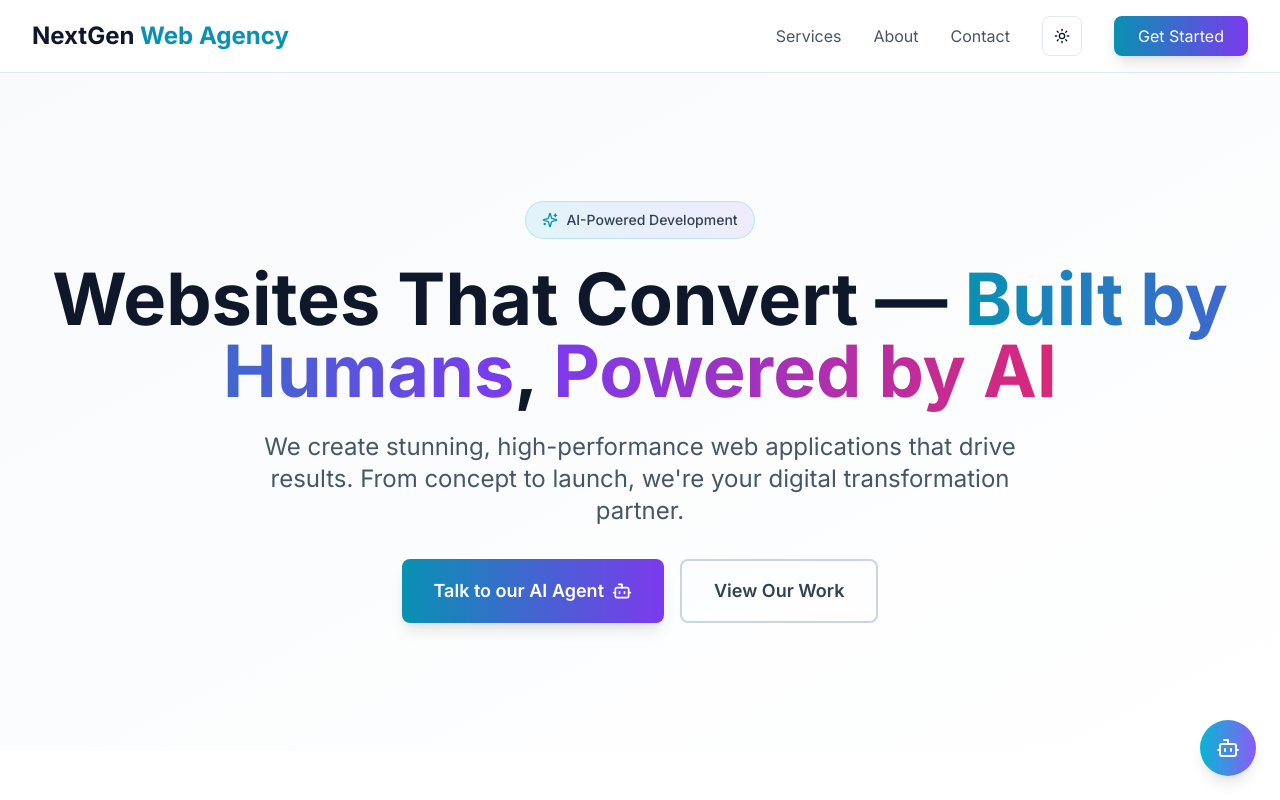
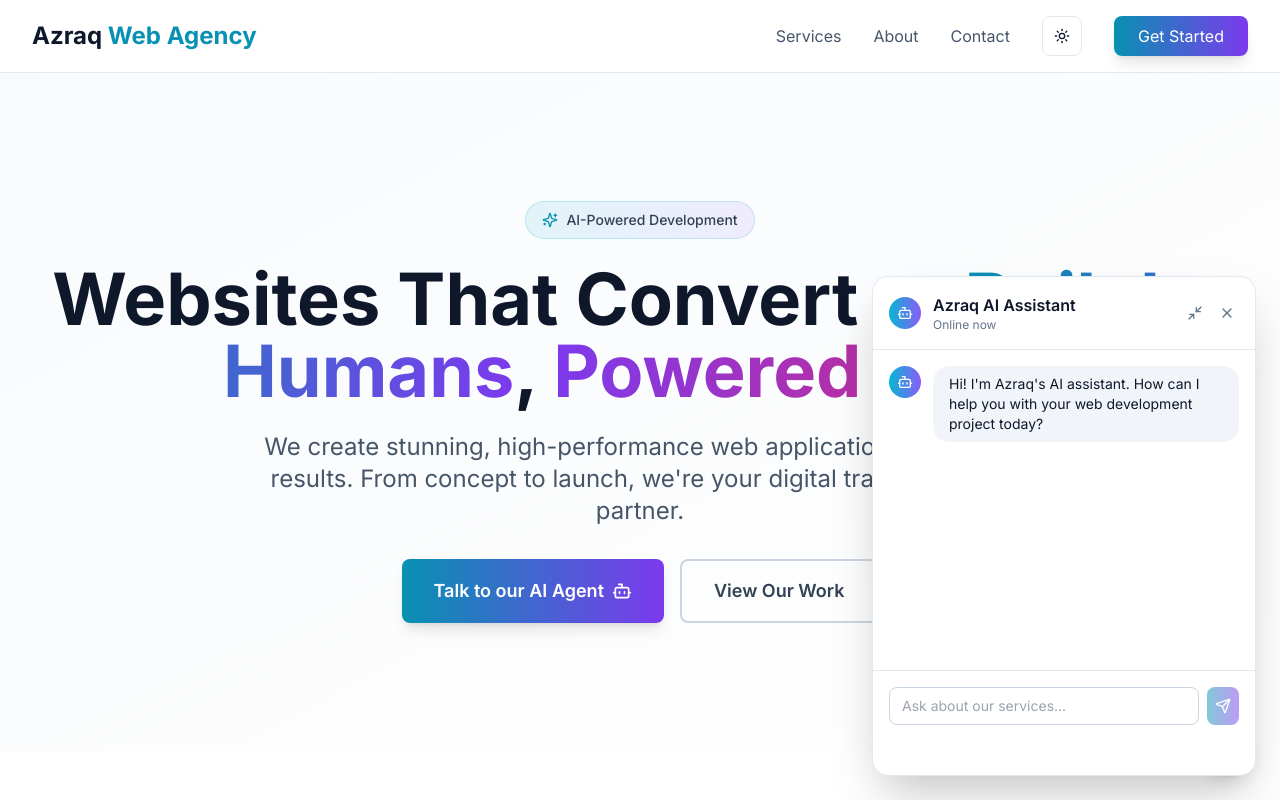
Before and after one commit to Abdulah-eng/auroraDigital, a Next.js app: page / in a window 1280 px wide. Both pictures are taken after a click on the button 1228 px from the left and 748 px from the top of the page. Shown: the top 800 px of the page. Built offline with nearby package versions, Linux system fonts and the light colour scheme.

Commit message:
feat: rebrand to Azraq and add AI chatbot
Update branding to Azraq and integrate chatbot window

#VERCEL_SKIP

Co-authored-by: Abd Ur Rehman Shafique <178384541+AbdurRehman-eng@users.noreply.github.com>

```diff
--- a/app/layout.tsx
+++ b/app/layout.tsx
@@ -7,10 +7,10 @@ import { ThemeProvider } from "../components/theme-provider"
 const inter = Inter({ subsets: ["latin"] })
 
 export const metadata: Metadata = {
-  title: "NextGen Web Agency - AI-Powered Web Development",
+  title: "Azraq Web Agency - AI-Powered Web Development",
   description:
     "Modern web applications built with AI. Full-stack development, AI integration, and MVP development for startups.",
-    generator: 'v0.dev'
+  generator: "v0.dev",
 }
 
 export default function RootLayout({
@@ -21,7 +21,7 @@ export default function RootLayout({
   return (
     <html lang="en" suppressHydrationWarning>
       <body className={inter.className}>
-        <ThemeProvider defaultTheme="system" storageKey="nextgen-theme">
+        <ThemeProvider defaultTheme="system" storageKey="azraq-theme">
           {children}
         </ThemeProvider>
       </body>
--- a/app/page.tsx
+++ b/app/page.tsx
@@ -15,9 +15,13 @@ import {
   Zap,
   Target,
 } from "lucide-react"
+import { useState } from "react"
 import { ThemeToggle } from "../components/theme-toggle"
+import { ChatWindow } from "../components/chat-window"
 
 export default function LandingPage() {
+  const [isChatOpen, setIsChatOpen] = useState(false)
+
   return (
     <div className="min-h-screen bg-white dark:bg-slate-950 transition-colors">
       {/* Navigation */}
@@ -26,7 +30,7 @@ export default function LandingPage() {
           <div className="flex justify-between items-center py-4">
             <div className="flex items-center">
               <div className="text-2xl font-bold text-slate-900 dark:text-white">
-                NextGen <span className="text-cyan-600 dark:text-cyan-400">Web Agency</span>
+                Azraq <span className="text-cyan-600 dark:text-cyan-400">Web Agency</span>
               </div>
             </div>
             <div className="hidden md:flex items-center space-x-8">
@@ -86,7 +90,10 @@ export default function LandingPage() {
               your digital transformation partner.
             </p>
             <div className="flex flex-col sm:flex-row gap-4 justify-center">
-              <button className="group bg-gradient-to-r from-cyan-600 to-violet-600 text-white px-8 py-4 rounded-lg text-lg font-semibold hover:from-cyan-700 hover:to-violet-700 transition-all flex items-center justify-center gap-2 shadow-lg hover:shadow-xl">
+              <button
+                onClick={() => setIsChatOpen(true)}
+                className="group bg-gradient-to-r from-cyan-600 to-violet-600 text-white px-8 py-4 rounded-lg text-lg font-semibold hover:from-cyan-700 hover:to-violet-700 transition-all flex items-center justify-center gap-2 shadow-lg hover:shadow-xl"
+              >
                 Talk to our AI Agent
                 <Bot className="w-5 h-5 group-hover:rotate-12 transition-transform" />
               </button>
@@ -186,7 +193,10 @@ export default function LandingPage() {
               Have questions about your project? Our AI agent is here to help 24/7. Get instant quotes, technical
               advice, and project guidance.
             </p>
-            <button className="group bg-gradient-to-r from-cyan-600 to-violet-600 text-white px-8 py-4 rounded-lg text-lg font-semibold hover:from-cyan-700 hover:to-violet-700 transition-all flex items-center justify-center gap-2 mx-auto shadow-lg hover:shadow-xl">
+            <button
+              onClick={() => setIsChatOpen(true)}
+              className="group bg-gradient-to-r from-cyan-600 to-violet-600 text-white px-8 py-4 rounded-lg text-lg font-semibold hover:from-cyan-700 hover:to-violet-700 transition-all flex items-center justify-center gap-2 mx-auto shadow-lg hover:shadow-xl"
+            >
               <Bot className="w-5 h-5 group-hover:bounce" />
               Talk to our AI Agent
               <ArrowRight className="w-5 h-5 group-hover:translate-x-1 transition-transform" />
@@ -286,7 +296,7 @@ export default function LandingPage() {
           <div className="grid md:grid-cols-4 gap-8">
             <div className="md:col-span-2">
               <div className="text-2xl font-bold mb-4">
-                NextGen <span className="text-cyan-400">Web Agency</span>
+                Azraq <span className="text-cyan-400">Web Agency</span>
               </div>
               <p className="text-slate-400 mb-6">
                 Building the future of web development with AI-powered solutions and human creativity.
@@ -335,7 +345,7 @@ export default function LandingPage() {
               <div className="space-y-3 text-slate-400">
                 <div className="flex items-center gap-2">
                   <Mail className="w-4 h-4" />
-                  <span>hello@nextgenwebagency.com</span>
+                  <span>hello@azraqwebagency.com</span>
                 </div>
                 <div className="flex items-center gap-2">
                   <Phone className="w-4 h-4" />
@@ -350,17 +360,23 @@ export default function LandingPage() {
           </div>
 
           <div className="border-t border-slate-800 mt-12 pt-8 text-center text-slate-400">
-            <p>&copy; 2024 NextGen Web Agency. All rights reserved.</p>
+            <p>&copy; 2024 Azraq Web Agency. All rights reserved.</p>
           </div>
         </div>
       </footer>
 
       {/* Floating AI Chat Button */}
-      <div className="fixed bottom-6 right-6 z-50">
-        <button className="group bg-gradient-to-r from-cyan-500 to-violet-500 text-white p-4 rounded-full shadow-lg hover:shadow-xl transition-all hover:scale-105">
+      <div className="fixed bottom-6 right-6 z-40">
+        <button
+          onClick={() => setIsChatOpen(true)}
+          className="group bg-gradient-to-r from-cyan-500 to-violet-500 text-white p-4 rounded-full shadow-lg hover:shadow-xl transition-all hover:scale-105"
+        >
           <Bot className="w-6 h-6 group-hover:rotate-12 transition-transform" />
         </button>
       </div>
+
+      {/* Chat Window */}
+      <ChatWindow isOpen={isChatOpen} onClose={() => setIsChatOpen(false)} />
     </div>
   )
 }
--- /dev/null
+++ b/components/chat-window.tsx
@@ -0,0 +1,211 @@
+"use client"
+
+import type React from "react"
+
+import { useState } from "react"
+import { X, Send, Bot, User, Minimize2, Maximize2 } from "lucide-react"
+
+interface Message {
+  id: string
+  content: string
+  sender: "user" | "bot"
+  timestamp: Date
+}
+
+interface ChatWindowProps {
+  isOpen: boolean
+  onClose: () => void
+}
+
+export function ChatWindow({ isOpen, onClose }: ChatWindowProps) {
+  const [messages, setMessages] = useState<Message[]>([
+    {
+      id: "1",
+      content: "Hi! I'm Azraq's AI assistant. How can I help you with your web development project today?",
+      sender: "bot",
+      timestamp: new Date(),
+    },
+  ])
+  const [inputValue, setInputValue] = useState("")
+  const [isMinimized, setIsMinimized] = useState(false)
+  const [isTyping, setIsTyping] = useState(false)
+
+  const handleSendMessage = async () => {
+    if (!inputValue.trim()) return
+
+    const userMessage: Message = {
+      id: Date.now().toString(),
+      content: inputValue,
+      sender: "user",
+      timestamp: new Date(),
+    }
+
+    setMessages((prev) => [...prev, userMessage])
+    setInputValue("")
+    setIsTyping(true)
+
+    // Simulate AI response
+    setTimeout(() => {
+      const botResponse: Message = {
+        id: (Date.now() + 1).toString(),
+        content: getBotResponse(inputValue),
+        sender: "bot",
+        timestamp: new Date(),
+      }
+      setMessages((prev) => [...prev, botResponse])
+      setIsTyping(false)
+    }, 1500)
+  }
+
+  const getBotResponse = (userInput: string): string => {
+    const input = userInput.toLowerCase()
+
+    if (input.includes("price") || input.includes("cost") || input.includes("quote")) {
+      return "Our pricing varies based on project complexity. For a basic website, we start at $2,500. For full-stack applications with AI integration, prices typically range from $5,000-$15,000. Would you like to schedule a consultation for a detailed quote?"
+    }
+
+    if (input.includes("time") || input.includes("timeline") || input.includes("how long")) {
+      return "Project timelines depend on scope and complexity. A simple website takes 2-3 weeks, while complex AI-powered applications can take 6-12 weeks. We'll provide a detailed timeline after understanding your requirements."
+    }
+
+    if (input.includes("ai") || input.includes("artificial intelligence")) {
+      return "We specialize in AI integration! We can add chatbots, recommendation systems, content generation, image processing, and custom AI models to your application. What specific AI features are you interested in?"
+    }
+
+    if (input.includes("tech") || input.includes("technology") || input.includes("stack")) {
+      return "We primarily work with Next.js, React, TypeScript, MongoDB, and various AI APIs. We also use Tailwind CSS for styling and deploy on Vercel. Is there a specific technology you'd like to use?"
+    }
+
+    if (input.includes("hello") || input.includes("hi") || input.includes("hey")) {
+      return "Hello! Great to meet you. I'm here to help answer any questions about Azraq's web development services. What kind of project are you working on?"
+    }
+
+    return "That's a great question! I'd love to connect you with our team for a detailed discussion. You can fill out our contact form or schedule a call. What specific aspect of your project would you like to discuss first?"
+  }
+
+  const handleKeyPress = (e: React.KeyboardEvent) => {
+    if (e.key === "Enter" && !e.shiftKey) {
+      e.preventDefault()
+      handleSendMessage()
+    }
+  }
+
+  if (!isOpen) return null
+
+  return (
+    <div className="fixed bottom-6 right-6 z-50">
+      <div
+        className={`bg-white dark:bg-slate-900 rounded-2xl shadow-2xl border border-slate-200 dark:border-slate-800 transition-all duration-300 ${
+          isMinimized ? "w-80 h-16" : "w-96 h-[500px]"
+        }`}
+      >
+        {/* Header */}
+        <div className="flex items-center justify-between p-4 border-b border-slate-200 dark:border-slate-800">
+          <div className="flex items-center gap-3">
+            <div className="w-8 h-8 bg-gradient-to-r from-cyan-500 to-violet-500 rounded-full flex items-center justify-center">
+              <Bot className="w-4 h-4 text-white" />
+            </div>
+            <div>
+              <h3 className="font-semibold text-slate-900 dark:text-white">Azraq AI Assistant</h3>
+              <p className="text-xs text-slate-500 dark:text-slate-400">Online now</p>
+            </div>
+          </div>
+          <div className="flex items-center gap-2">
+            <button
+              onClick={() => setIsMinimized(!isMinimized)}
+              className="p-1 hover:bg-slate-100 dark:hover:bg-slate-800 rounded-lg transition-colors"
+            >
+              {isMinimized ? (
+                <Maximize2 className="w-4 h-4 text-slate-500" />
+              ) : (
+                <Minimize2 className="w-4 h-4 text-slate-500" />
+              )}
+            </button>
+            <button
+              onClick={onClose}
+              className="p-1 hover:bg-slate-100 dark:hover:bg-slate-800 rounded-lg transition-colors"
+            >
+              <X className="w-4 h-4 text-slate-500" />
+            </button>
+          </div>
+        </div>
+
+        {!isMinimized && (
+          <>
+            {/* Messages */}
+            <div className="flex-1 p-4 space-y-4 overflow-y-auto h-80">
+              {messages.map((message) => (
+                <div
+                  key={message.id}
+                  className={`flex gap-3 ${message.sender === "user" ? "justify-end" : "justify-start"}`}
+                >
+                  {message.sender === "bot" && (
+                    <div className="w-8 h-8 bg-gradient-to-r from-cyan-500 to-violet-500 rounded-full flex items-center justify-center flex-shrink-0">
+                      <Bot className="w-4 h-4 text-white" />
+                    </div>
+                  )}
+                  <div
+                    className={`max-w-xs px-4 py-2 rounded-2xl ${
+                      message.sender === "user"
+                        ? "bg-gradient-to-r from-cyan-600 to-violet-600 text-white"
+                        : "bg-slate-100 dark:bg-slate-800 text-slate-900 dark:text-white"
+                    }`}
+                  >
+                    <p className="text-sm">{message.content}</p>
+                  </div>
+                  {message.sender === "user" && (
+                    <div className="w-8 h-8 bg-slate-200 dark:bg-slate-700 rounded-full flex items-center justify-center flex-shrink-0">
+                      <User className="w-4 h-4 text-slate-600 dark:text-slate-300" />
+                    </div>
+                  )}
+                </div>
+              ))}
+
+              {isTyping && (
+                <div className="flex gap-3 justify-start">
+                  <div className="w-8 h-8 bg-gradient-to-r from-cyan-500 to-violet-500 rounded-full flex items-center justify-center flex-shrink-0">
+                    <Bot className="w-4 h-4 text-white" />
+                  </div>
+                  <div className="bg-slate-100 dark:bg-slate-800 px-4 py-2 rounded-2xl">
+                    <div className="flex space-x-1">
+                      <div className="w-2 h-2 bg-slate-400 rounded-full animate-bounce"></div>
+                      <div
+                        className="w-2 h-2 bg-slate-400 rounded-full animate-bounce"
+                        style={{ animationDelay: "0.1s" }}
+                      ></div>
+                      <div
+                        className="w-2 h-2 bg-slate-400 rounded-full animate-bounce"
+                        style={{ animationDelay: "0.2s" }}
+                      ></div>
+                    </div>
+                  </div>
+                </div>
+              )}
+            </div>
+
+            {/* Input */}
+            <div className="p-4 border-t border-slate-200 dark:border-slate-800">
+              <div className="flex gap-2">
+                <input
+                  type="text"
+                  value={inputValue}
+                  onChange={(e) => setInputValue(e.target.value)}
+                  onKeyPress={handleKeyPress}
+                  placeholder="Ask about our services..."
+                  className="flex-1 px-3 py-2 border border-slate-300 dark:border-slate-600 rounded-lg bg-white dark:bg-slate-800 text-slate-900 dark:text-white focus:ring-2 focus:ring-cyan-500 focus:border-cyan-500 transition-colors text-sm"
+                />
+                <button
+                  onClick={handleSendMessage}
+                  disabled={!inputValue.trim()}
+                  className="p-2 bg-gradient-to-r from-cyan-600 to-violet-600 text-white rounded-lg hover:from-cyan-700 hover:to-violet-700 transition-all disabled:opacity-50 disabled:cursor-not-allowed"
+                >
+                  <Send className="w-4 h-4" />
+                </button>
+              </div>
+            </div>
+          </>
+        )}
+      </div>
+    </div>
+  )
+}
```
